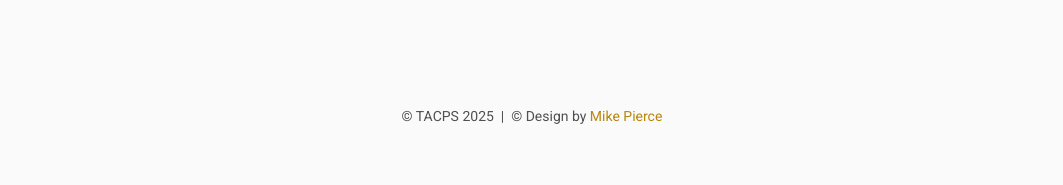
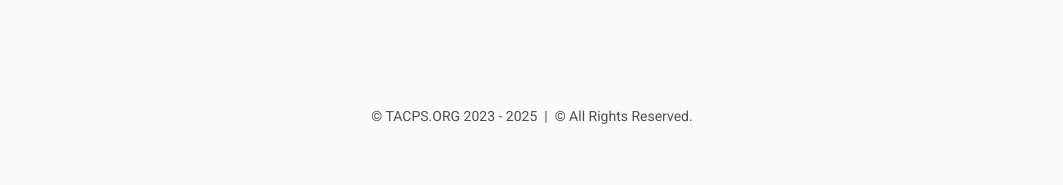
Before and after one commit to ITSEG-MQ/tacps, a Jekyll site: the page built from index.html, in a window 1280 px wide. Shown: the part 850-1035 px from the top of the page, without its empty margins (108-1171 px from the left). Built offline with Jekyll 4.4.1, drawn with Linux system fonts in a browser that asks for light colours.

Commit message:
Update footer.html

```diff
--- a/_includes/footer.html
+++ b/_includes/footer.html
@@ -1,5 +1,5 @@
 
 <footer>
-    &copy; TACPS 2025
-    &nbsp;|&nbsp; &copy; Design by <a href="https://github.com/mikepierce">Mike Pierce</a>
+    &copy; TACPS.ORG 2023 - 2025
+    &nbsp;|&nbsp; &copy; All Rights Reserved.
 </footer>
```
